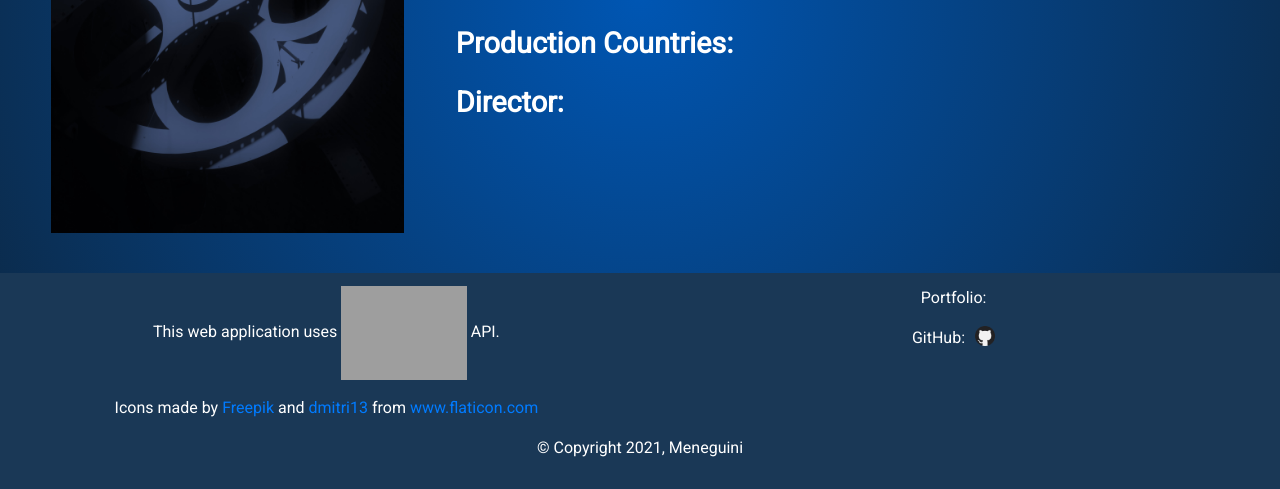
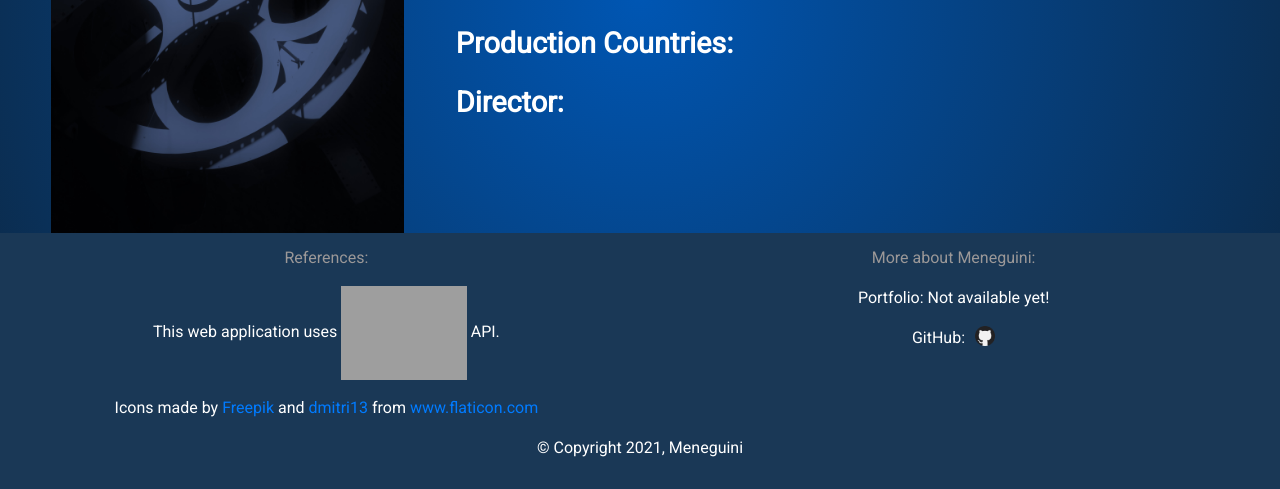
Before and after one commit to Meneguini/movieNight, a Django app: template movies/templates/movies/movie.html in a window 1280 px wide. Shown: the part 619-1108 px from the top of the page. Run offline with Django 3.2, Linux system fonts and the light colour scheme; the template is opened without the code that fills it, so the values that code supplies are empty; grey boxes are pictures that could not be loaded.

Commit message:
footer fixes

```diff
--- a/movies/static/movies/styles.css
+++ b/movies/static/movies/styles.css
@@ -125,6 +125,10 @@
     height: 20px;
     margin-left: 1%;
     margin-top: -1%;
+}
+
+.footer-column-title {
+    color: rgb(155, 152, 152);
 }
 
 /* -------- Signin / Register -------- */
--- a/movies/templates/movies/login.html
+++ b/movies/templates/movies/login.html
@@ -27,13 +27,15 @@
         </form>
         <footer class="footer">
             <div class="references">
+                <p class="footer-column-title">References: </p>
                 <div class="tmdb-container">
                     This web application uses   <img class="tmdb" src="https://www.themoviedb.org/assets/2/v4/logos/v2/blue_long_2-9665a76b1ae401a510ec1e0ca40ddcb3b0cfe45f1d51b77a308fea0845885648.svg" alt="themoviedb">   API.
                 </div>
                 <p class="flaticon">Icons made by <a href="https://www.flaticon.com/authors/freepik" title="Freepik">Freepik</a> and <a href="https://www.flaticon.com/free-icon/up-arrow_992534?term=arrow&page=3&position=9&related_item_id=992534" title="dmitri13">dmitri13</a> from <a href="https://www.flaticon.com/" title="Flaticon"> www.flaticon.com</a></p>
             </div>
             <div class="more-details">
-                <p>Portfolio:  </p>
+                <p class="footer-column-title">More about Meneguini:</p>
+                <p>Portfolio:   Not available yet!</p>
                 <p>GitHub: <a href="https://github.com/Meneguini"><img class="github-icon" src="{% static 'movies/icons/github.png' %}" alt="Github icon"></a></p>
             </div>
             <p class="copyright">&copy; Copyright {% now "Y" %}, Meneguini</p>
--- a/movies/templates/movies/movie.html
+++ b/movies/templates/movies/movie.html
@@ -69,13 +69,15 @@
 
         <footer class="footer">
             <div class="references">
+                <p class="footer-column-title">References: </p>
                 <div class="tmdb-container">
                     This web application uses   <img class="tmdb" src="https://www.themoviedb.org/assets/2/v4/logos/v2/blue_long_2-9665a76b1ae401a510ec1e0ca40ddcb3b0cfe45f1d51b77a308fea0845885648.svg" alt="themoviedb">   API.
                 </div>
                 <p class="flaticon">Icons made by <a href="https://www.flaticon.com/authors/freepik" title="Freepik">Freepik</a> and <a href="https://www.flaticon.com/free-icon/up-arrow_992534?term=arrow&page=3&position=9&related_item_id=992534" title="dmitri13">dmitri13</a> from <a href="https://www.flaticon.com/" title="Flaticon"> www.flaticon.com</a></p>
             </div>
             <div class="more-details">
-                <p>Portfolio:  </p>
+                <p class="footer-column-title">More about Meneguini:</p>
+                <p>Portfolio:   Not available yet!</p>
                 <p>GitHub: <a href="https://github.com/Meneguini"><img class="github-icon" src="{% static 'movies/icons/github.png' %}" alt="Github icon"></a></p>
             </div>
             <p class="copyright">&copy; Copyright {% now "Y" %}, Meneguini</p>
--- a/movies/templates/movies/mylist.html
+++ b/movies/templates/movies/mylist.html
@@ -33,12 +33,14 @@
         </div>
         <footer class="footer">
             <div class="references">
+                <p class="footer-column-title">References: </p>
                 <div class="tmdb-container">
                     This web application uses   <img class="tmdb" src="https://www.themoviedb.org/assets/2/v4/logos/v2/blue_long_2-9665a76b1ae401a510ec1e0ca40ddcb3b0cfe45f1d51b77a308fea0845885648.svg" alt="themoviedb">   API.
                 </div>
                 <p class="flaticon">Icons made by <a href="https://www.flaticon.com/authors/freepik" title="Freepik">Freepik</a> and <a href="https://www.flaticon.com/free-icon/up-arrow_992534?term=arrow&page=3&position=9&related_item_id=992534" title="dmitri13">dmitri13</a> from <a href="https://www.flaticon.com/" title="Flaticon"> www.flaticon.com</a></p>
             </div>
             <div class="more-details">
+                <p class="footer-column-title">More about Meneguini:</p>
                 <p>Portfolio:  Not available yet!</p>
                 <p>My GitHub: <a href="https://github.com/Meneguini"><img class="github-icon" src="{% static 'movies/icons/github.png' %}" alt="Github icon"></a></p>
             </div>
--- a/movies/templates/movies/register.html
+++ b/movies/templates/movies/register.html
@@ -34,13 +34,15 @@
         </form>
         <footer class="footer">
             <div class="references">
+                <p class="footer-column-title">References: </p>
                 <div class="tmdb-container">
                     This web application uses   <img class="tmdb" src="https://www.themoviedb.org/assets/2/v4/logos/v2/blue_long_2-9665a76b1ae401a510ec1e0ca40ddcb3b0cfe45f1d51b77a308fea0845885648.svg" alt="themoviedb">   API.
                 </div>
                 <p class="flaticon">Icons made by <a href="https://www.flaticon.com/authors/freepik" title="Freepik">Freepik</a> and <a href="https://www.flaticon.com/free-icon/up-arrow_992534?term=arrow&page=3&position=9&related_item_id=992534" title="dmitri13">dmitri13</a> from <a href="https://www.flaticon.com/" title="Flaticon"> www.flaticon.com</a></p>
             </div>
             <div class="more-details">
-                <p>Portfolio:  </p>
+                <p class="footer-column-title">More about Meneguini:</p>
+                <p>Portfolio:   Not available yet!</p>
                 <p>GitHub: <a href="https://github.com/Meneguini"><img class="github-icon" src="{% static 'movies/icons/github.png' %}" alt="Github icon"></a></p>
             </div>
             <p class="copyright">&copy; Copyright {% now "Y" %}, Meneguini</p>
```
